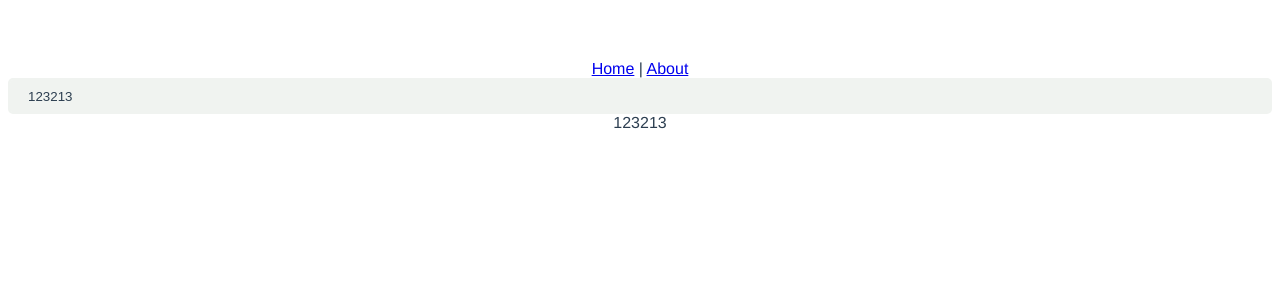
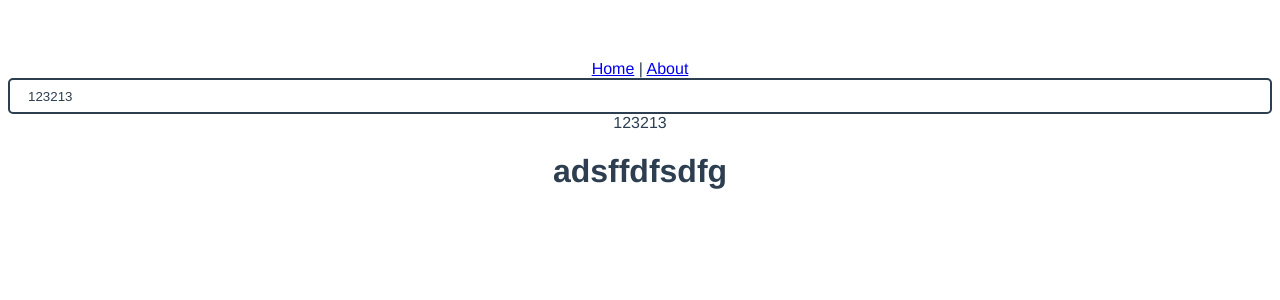
Before and after one commit to Walter1214/vue_basic_components, a Vue app: page /about in a window 1280 px wide. Shown: the top 300 px of the page. Built offline with nearby package versions, Linux system fonts and the light colour scheme.

Commit message:
update input component stylus code

```diff
--- a/src/components/input/src/Input.vue
+++ b/src/components/input/src/Input.vue
@@ -77,7 +77,7 @@ export default {
     },
     isDisabled: {
       type: Boolean,
-      default: true
+      default: false
     },
     isError: {
       type: Boolean,
--- a/src/components/seo/index.js
+++ b/src/components/seo/index.js
@@ -1,7 +1,6 @@
 import Heading from './src/Heading.vue'
 
 Heading.install = function (Vue) {
-  console.log('Vue', Heading)
   Vue.component(`Basic${Heading.name}`, Heading)
 }
 
--- a/src/components/seo/src/Heading.vue
+++ b/src/components/seo/src/Heading.vue
@@ -1,30 +1,18 @@
 <style lang="stylus">
+$headingTypes = (36px 30px 24px 20px 16px)
+
 .heading
   margin 0
   font-weight 500
   word-wrap break-word
 
-  &-h1
-    font-size rem(36px)
-
-  &-h2
-    font-size rem(30px)
-
-  &-h3
-    font-size rem(24px)
-
-  &-h4
-    font-size rem(20px)
-
-  &-h5
-    font-size rem(16px)
-
-  &-h6
-    font-size rem(14px)
+  for fontsSize, i in $headingTypes
+    &-h{i+1}
+      font-size rem(fontsSize)
 </style>
 
 <script>
-const headingType = [1, 2, 3, 4, 5, 6]
+const headingTypes = [1, 2, 3, 4, 5, 6]
 export default {
   functional: true,
   name: 'Heading',
@@ -33,7 +21,7 @@ export default {
       type: [String, Number],
       default: 1,
       validator: level => {
-        return headingType.includes(parseInt(level))
+        return headingTypes.includes(parseInt(level))
       }
     }
   },
--- a/src/views/About.vue
+++ b/src/views/About.vue
@@ -2,6 +2,7 @@
 .about
   BasicInput(v-model="test")
   div {{test}}
+  BasicHeading(level="1") adsffdfsdfg
 </template>
 
 <script lang="ts">
```
Also changed, not shown: package.json (+5 -5 lines), 1 other file (tests, documents, lock files or other folders).
